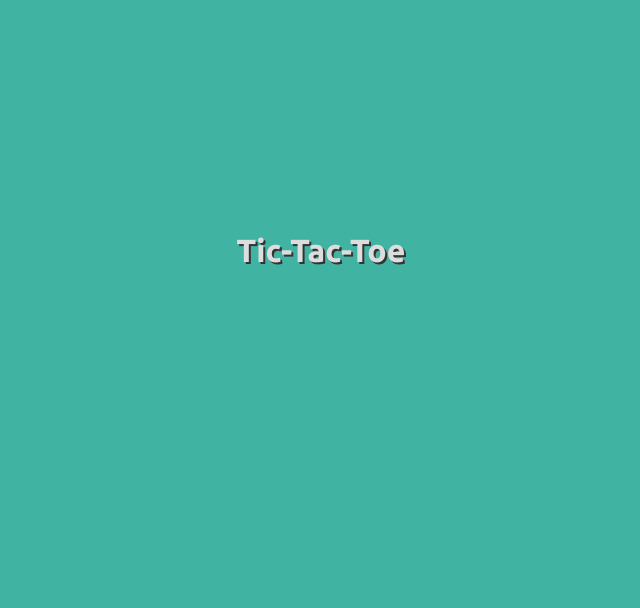
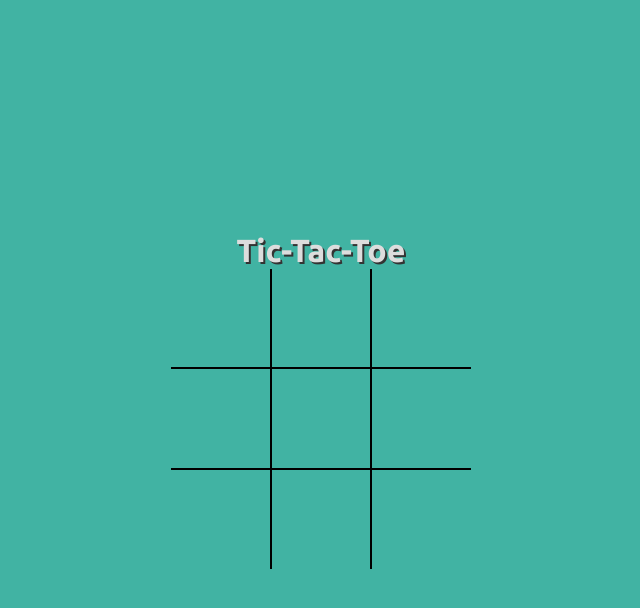
Before and after one commit to Bwade95/tic_tac_toe, a plain HTML site: page index.html in a window 1280 px wide. Both pictures are taken after a click on the button "PLAY". Shown: the whole page, without its empty margins (319-959 px from the left). Drawn offline with Linux system fonts and the light colour scheme.

Commit message:
added css styling to board

```diff
--- a/css/style.css
+++ b/css/style.css
@@ -26,4 +26,44 @@ h1 {
     width: 300px;
     height: 300px;
     grid-template-columns: auto auto auto;
+    justify-items: center;
+    outline: 1px solid #d8a61100;
 }
+
+.box {
+    display: flex;
+    text-align: center;
+    height: 100%;
+    width: 100%;
+    border: 1px solid black;
+
+}
+
+.box:hover {
+    cursor: pointer;
+    background-color: var(--light-blue);
+}
+
+.box:nth-child(1),
+.box:nth-child(2),
+.box:nth-child(3){
+    border-top: none;
+}
+
+.box:nth-child(1),
+.box:nth-child(4),
+.box:nth-child(7){
+    border-left: none;
+}
+
+.box:nth-child(3),
+.box:nth-child(6),
+.box:nth-child(9){
+    border-right: none;
+}
+
+.box:nth-child(7),
+.box:nth-child(8),
+.box:nth-child(9){
+    border-bottom: none;
+}
--- a/js/app.js
+++ b/js/app.js
@@ -10,6 +10,7 @@ const DOM = (() => {
         },
 
         createBox: function(html) {
+            console.log(GameBoard.getBoard())
             const box = document.createElement('div');
             box.className = 'box';
             box.innerHTML = html;
@@ -30,20 +31,20 @@ const DOM = (() => {
 })();
 
 // Create a gameboard for the tic-tac-toe game
-var GameBoard = ((container) => {
+const GameBoard = ((container) => {
     const box = {
         marker: ''
     };
 
     const gameBoard = [];
 
-    const getBoard = (num) => gameBoard[num];
+    const getBoard = () => gameBoard;
 
     const init = () => {
         for(let i = 0; i < 9; i++) {
             gameBoard.push(box);
         }
-        DOM.render(gameBoard);
+        DOM.render(getBoard());
     };
 
     return {
```
